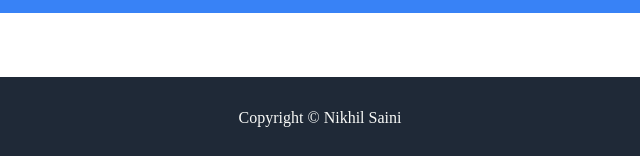
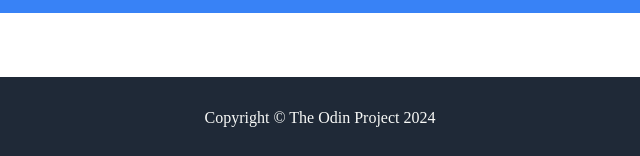
Before and after one commit to nikhilpro425/pomodoro, a plain HTML site: page index.html in a window 1280 px wide. Shown: the part 1461-1617 px from the top of the page, 320-960 px from the left. Drawn offline with Linux system fonts and the light colour scheme.

Commit message:
Fix Copyright

```diff
--- a/index.html
+++ b/index.html
@@ -85,7 +85,7 @@
 
     <!-- Footer Section -->
     <div class="footer">
-        Copyright © Nikhil Saini
+        Copyright © The Odin Project 2024
     </div>
 </body>
 </html>
```
